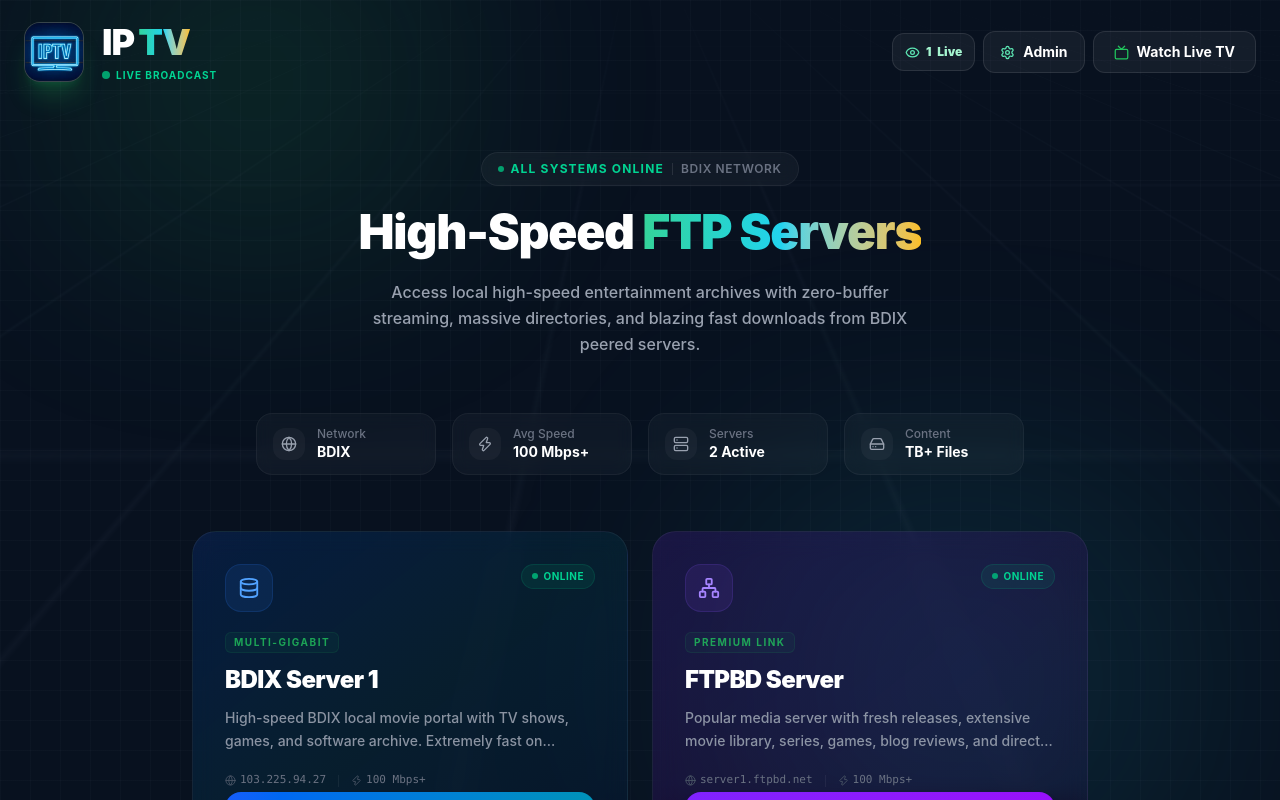
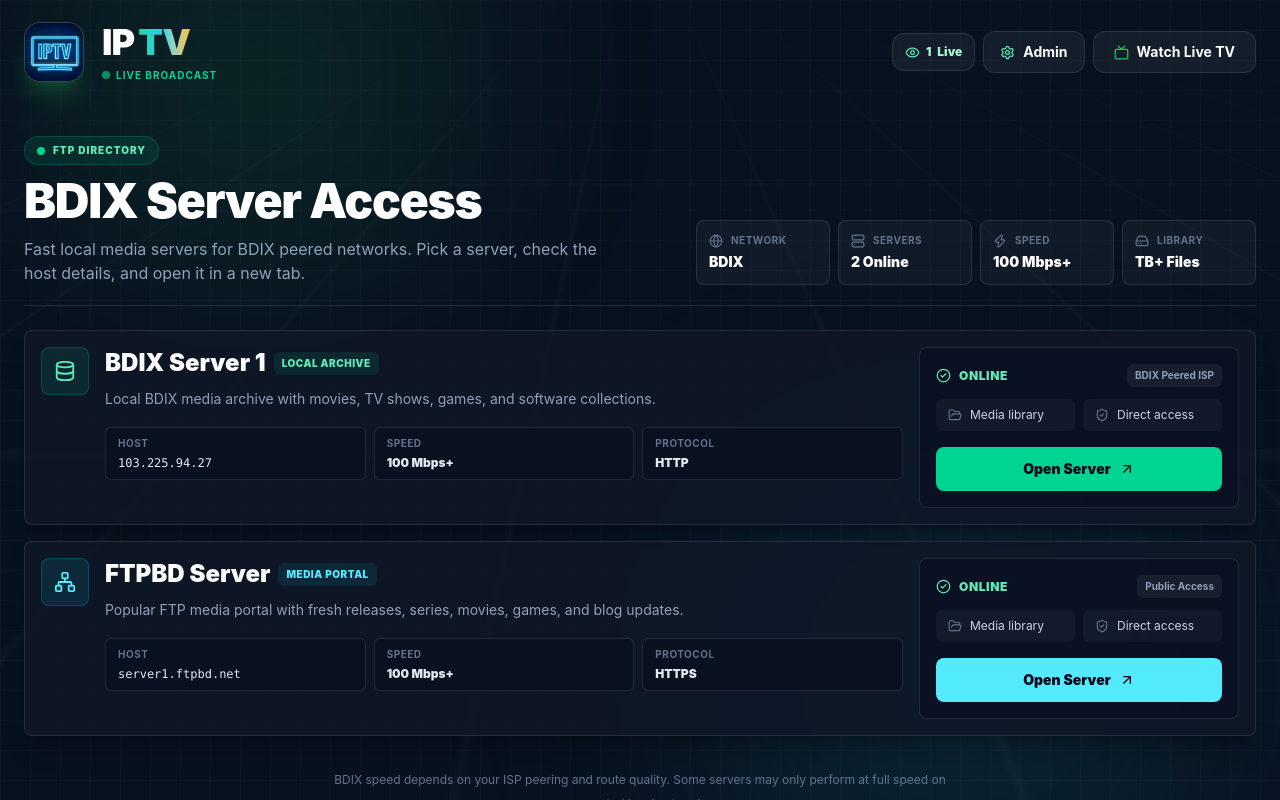
Before and after one commit to shafik4bd/live-tv-bd, a Next.js app: page /ftp in a window 1280 px wide. Shown: the top 800 px of the page. Built offline with nearby package versions, Linux system fonts and the light colour scheme.

Commit message:
Refactor FTP page layout and server details
Updated server descriptions and badges for clarity. Refactored stats to summary and adjusted layout for better presentation.

```diff
--- a/app/ftp/page.tsx
+++ b/app/ftp/page.tsx
@@ -2,13 +2,16 @@
 
 import { motion } from "motion/react";
 import {
+  ArrowUpRight,
+  CheckCircle2,
   Database,
+  FolderOpen,
+  Globe,
+  HardDrive,
   Network,
   Server,
+  ShieldCheck,
   Zap,
-  HardDrive,
-  Globe,
-  ArrowUpRight,
 } from "lucide-react";
 
 import BackgroundScene from "../components/BackgroundScene";
@@ -20,218 +23,178 @@ const ftpServers = [
     name: "BDIX Server 1",
     host: "103.225.94.27",
     url: "http://103.225.94.27/Infobase/",
-    description:
-      "High-speed BDIX local movie portal with TV shows, games, and software archive. Extremely fast on supported ISP lines.",
-    badge: "Multi-Gigabit",
+    description: "Local BDIX media archive with movies, TV shows, games, and software collections.",
+    badge: "Local Archive",
+    speed: "100 Mbps+",
+    protocol: "HTTP",
+    scope: "BDIX Peered ISP",
     icon: Database,
-    speed: "100 Mbps+",
-    gradient: "from-blue-600/15 via-cyan-600/10 to-blue-600/5",
-    borderHover: "hover:border-blue-500/30",
-    iconBg: "bg-blue-500/10 border-blue-500/15 text-blue-400",
-    accentColor: "blue",
-    btnGradient:
-      "bg-gradient-to-r from-blue-600 to-cyan-600 hover:from-blue-500 hover:to-cyan-500 shadow-lg shadow-blue-600/20 hover:shadow-blue-500/30",
+    accent: "emerald",
   },
   {
     id: "server-2",
     name: "FTPBD Server",
     host: "server1.ftpbd.net",
     url: "https://server1.ftpbd.net/#blog",
-    description:
-      "Popular media server with fresh releases, extensive movie library, series, games, blog reviews, and direct downloads.",
-    badge: "Premium Link",
+    description: "Popular FTP media portal with fresh releases, series, movies, games, and blog updates.",
+    badge: "Media Portal",
+    speed: "100 Mbps+",
+    protocol: "HTTPS",
+    scope: "Public Access",
     icon: Network,
-    speed: "100 Mbps+",
-    gradient: "from-violet-600/15 via-purple-600/10 to-violet-600/5",
-    borderHover: "hover:border-violet-500/30",
-    iconBg: "bg-violet-500/10 border-violet-500/15 text-violet-400",
-    accentColor: "violet",
-    btnGradient:
-      "bg-gradient-to-r from-violet-600 to-purple-600 hover:from-violet-500 hover:to-purple-500 shadow-lg shadow-violet-600/20 hover:shadow-violet-500/30",
+    accent: "cyan",
   },
 ];
 
-const stats = [
+const summary = [
   { label: "Network", value: "BDIX", icon: Globe },
-  { label: "Avg Speed", value: "100 Mbps+", icon: Zap },
-  { label: "Servers", value: "2 Active", icon: Server },
-  { label: "Content", value: "TB+ Files", icon: HardDrive },
+  { label: "Servers", value: "2 Online", icon: Server },
+  { label: "Speed", value: "100 Mbps+", icon: Zap },
+  { label: "Library", value: "TB+ Files", icon: HardDrive },
 ];
 
 export default function FtpPage() {
   return (
-    <main className="relative min-h-screen text-white overflow-hidden pb-16">
+    <main className="relative min-h-screen overflow-hidden pb-12 text-white">
       <BackgroundScene />
       <div className="relative z-10">
         <Header />
 
-        <div className="max-w-6xl mx-auto px-4 sm:px-6 mt-8 sm:mt-12">
-          {/* ─── Page Header ─── */}
-          <div className="text-center max-w-3xl mx-auto space-y-5 mb-10 sm:mb-14">
+        <section className="mx-auto max-w-7xl px-4 pt-5 sm:px-6 sm:pt-8">
+          <div className="flex flex-col gap-5 border-b border-white/10 pb-5 lg:flex-row lg:items-end lg:justify-between">
             <motion.div
-              initial={{ opacity: 0, scale: 0.9 }}
-              animate={{ opacity: 1, scale: 1 }}
-              transition={{ duration: 0.5 }}
-              className="inline-flex items-center gap-2 px-4 py-2 rounded-full bg-white/[0.04] border border-white/[0.06] backdrop-blur-sm"
+              initial={{ opacity: 0, y: 12 }}
+              animate={{ opacity: 1, y: 0 }}
+              transition={{ duration: 0.35 }}
+              className="max-w-2xl"
             >
-              <span className="flex items-center gap-1.5 text-[10px] sm:text-xs font-bold uppercase tracking-widest text-emerald-400">
-                <span className="h-1.5 w-1.5 rounded-full bg-emerald-500 animate-pulse" />
-                All Systems Online
-              </span>
-              <span className="h-3 w-px bg-white/10" />
-              <span className="text-[10px] sm:text-xs font-semibold text-gray-500 uppercase tracking-wider">
-                BDIX Network
-              </span>
+              <div className="mb-3 inline-flex items-center gap-2 rounded-full border border-emerald-400/20 bg-emerald-400/10 px-3 py-1.5">
+                <span className="h-2 w-2 rounded-full bg-emerald-400" />
+                <span className="text-[10px] font-black uppercase tracking-widest text-emerald-300">FTP Directory</span>
+              </div>
+              <h1 className="text-3xl font-black tracking-tight sm:text-5xl">BDIX Server Access</h1>
+              <p className="mt-3 max-w-xl text-sm leading-6 text-slate-400 sm:text-base">
+                Fast local media servers for BDIX peered networks. Pick a server, check the host details, and open it in a new tab.
+              </p>
             </motion.div>
 
-            <motion.h1
-              initial={{ opacity: 0, y: 15 }}
+            <motion.div
+              initial={{ opacity: 0, y: 12 }}
               animate={{ opacity: 1, y: 0 }}
-              transition={{ duration: 0.6, delay: 0.1 }}
-              className="text-3xl sm:text-5xl font-black tracking-tight leading-[1.1]"
+              transition={{ duration: 0.35, delay: 0.08 }}
+              className="grid grid-cols-2 gap-2 sm:grid-cols-4 lg:w-[560px]"
             >
-              High-Speed{" "}
-              <span className="gradient-text">FTP Servers</span>
-            </motion.h1>
-
-            <motion.p
-              initial={{ opacity: 0, y: 15 }}
-              animate={{ opacity: 1, y: 0 }}
-              transition={{ duration: 0.6, delay: 0.2 }}
-              className="text-sm sm:text-base text-gray-400 font-medium max-w-xl mx-auto leading-relaxed"
-            >
-              Access local high-speed entertainment archives with zero-buffer
-              streaming, massive directories, and blazing fast downloads from
-              BDIX peered servers.
-            </motion.p>
+              {summary.map((item) => {
+                const Icon = item.icon;
+                return (
+                  <div key={item.label} className="rounded-lg border border-white/10 bg-white/[0.04] px-3 py-3">
+                    <div className="flex items-center gap-2 text-slate-500">
+                      <Icon size={14} />
+                      <span className="text-[10px] font-bold uppercase tracking-wider">{item.label}</span>
                     </div>
-
-          {/* ─── Stats Bar ─── */}
-          <motion.div
-            initial={{ opacity: 0, y: 20 }}
-            animate={{ opacity: 1, y: 0 }}
-            transition={{ duration: 0.5, delay: 0.25 }}
-            className="grid grid-cols-2 sm:grid-cols-4 gap-3 sm:gap-4 max-w-3xl mx-auto mb-10 sm:mb-14"
-          >
-            {stats.map((stat, i) => {
-              const StatIcon = stat.icon;
-              return (
-                <div
-                  key={i}
-                  className="flex items-center gap-3 px-4 py-3 rounded-2xl bg-white/[0.03] border border-white/[0.05] backdrop-blur-sm"
-                >
-                  <div className="p-2 rounded-xl bg-white/[0.04]">
-                    <StatIcon size={16} className="text-gray-400" />
-                  </div>
-                  <div>
-                    <p className="text-xs text-gray-500 font-medium">
-                      {stat.label}
-                    </p>
-                    <p className="text-sm font-bold text-white">
-                      {stat.value}
-                    </p>
-                  </div>
+                    <p className="mt-1 text-sm font-black text-white">{item.value}</p>
                   </div>
                 );
               })}
             </motion.div>
+          </div>
 
-          {/* ─── Server Cards ─── */}
-          <div className="grid grid-cols-1 md:grid-cols-2 gap-5 sm:gap-6 max-w-4xl mx-auto">
-            {ftpServers.map((server, idx) => {
-              const IconComponent = server.icon;
+          <div className="mt-6 grid gap-4">
+            {ftpServers.map((server, index) => {
+              const Icon = server.icon;
+              const isEmerald = server.accent === "emerald";
               return (
-                <motion.div
+                <motion.article
                   key={server.id}
-                  initial={{ opacity: 0, y: 30 }}
+                  initial={{ opacity: 0, y: 14 }}
                   animate={{ opacity: 1, y: 0 }}
-                  transition={{
-                    duration: 0.5,
-                    delay: 0.3 + idx * 0.12,
-                  }}
-                  className={`relative overflow-hidden rounded-3xl border border-white/[0.06] bg-gradient-to-br ${server.gradient} backdrop-blur-md transition-all duration-500 hover:-translate-y-1 ${server.borderHover} group`}
+                  transition={{ duration: 0.35, delay: 0.12 + index * 0.08 }}
+                  className="grid gap-4 rounded-lg border border-white/10 bg-[#101827]/90 p-4 shadow-xl shadow-black/20 lg:grid-cols-[1fr_320px]"
                 >
-                  {/* Glow effect on hover */}
-                  <div className="absolute inset-0 opacity-0 group-hover:opacity-100 transition-opacity duration-700 pointer-events-none bg-gradient-to-br from-white/[0.02] to-transparent" />
+                  <div className="flex gap-4">
+                    <div
+                      className={`flex h-12 w-12 shrink-0 items-center justify-center rounded-lg border ${
+                        isEmerald
+                          ? "border-emerald-400/20 bg-emerald-400/10 text-emerald-300"
+                          : "border-cyan-400/20 bg-cyan-400/10 text-cyan-300"
+                      }`}
+                    >
+                      <Icon size={22} />
+                    </div>
+                    <div className="min-w-0 flex-1">
+                      <div className="flex flex-wrap items-center gap-2">
+                        <h2 className="text-xl font-black sm:text-2xl">{server.name}</h2>
+                        <span
+                          className={`rounded-md px-2 py-1 text-[10px] font-black uppercase tracking-wider ${
+                            isEmerald ? "bg-emerald-400/10 text-emerald-300" : "bg-cyan-400/10 text-cyan-300"
+                          }`}
+                        >
+                          {server.badge}
+                        </span>
+                      </div>
+                      <p className="mt-2 text-sm leading-6 text-slate-400">{server.description}</p>
 
-                  <div className="relative p-6 sm:p-8 flex flex-col justify-between h-[310px] sm:h-[340px]">
-                    {/* Top Section */}
-                    <div className="space-y-5">
-                      <div className="flex items-start justify-between">
-                        <div
-                          className={`p-3 rounded-2xl border ${server.iconBg} transition-transform duration-300 group-hover:scale-110`}
-                        >
-                          <IconComponent size={22} strokeWidth={2} />
+                      <div className="mt-4 grid gap-2 sm:grid-cols-3">
+                        <div className="rounded-md border border-white/10 bg-slate-950/35 px-3 py-2">
+                          <p className="text-[10px] font-bold uppercase tracking-wider text-slate-500">Host</p>
+                          <p className="mt-1 truncate font-mono text-xs text-slate-200">{server.host}</p>
                         </div>
-                        <div className="flex items-center gap-1.5 px-2.5 py-1 rounded-full bg-emerald-500/10 border border-emerald-500/15 select-none">
-                          <span className="h-1.5 w-1.5 rounded-full bg-emerald-500 animate-pulse" />
-                          <span className="text-[9px] sm:text-[10px] font-bold text-emerald-400 tracking-wider uppercase">
-                            Online
-                          </span>
+                        <div className="rounded-md border border-white/10 bg-slate-950/35 px-3 py-2">
+                          <p className="text-[10px] font-bold uppercase tracking-wider text-slate-500">Speed</p>
+                          <p className="mt-1 text-xs font-black text-slate-200">{server.speed}</p>
+                        </div>
+                        <div className="rounded-md border border-white/10 bg-slate-950/35 px-3 py-2">
+                          <p className="text-[10px] font-bold uppercase tracking-wider text-slate-500">Protocol</p>
+                          <p className="mt-1 text-xs font-black text-slate-200">{server.protocol}</p>
+                        </div>
+                      </div>
                     </div>
                   </div>
 
+                  <div className="flex flex-col justify-between gap-4 rounded-lg border border-white/10 bg-slate-950/30 p-4">
                     <div className="space-y-3">
-                        <div className="flex items-center gap-2">
-                          <span className="text-[10px] uppercase font-bold tracking-[0.15em] text-primary/80 bg-primary/5 px-2 py-0.5 rounded-md border border-primary/10">
-                            {server.badge}
+                      <div className="flex items-center justify-between gap-3">
+                        <span className="inline-flex items-center gap-2 text-xs font-black uppercase tracking-wider text-emerald-300">
+                          <CheckCircle2 size={15} />
+                          Online
+                        </span>
+                        <span className="rounded-md bg-white/[0.06] px-2 py-1 text-[10px] font-bold text-slate-400">
+                          {server.scope}
                         </span>
                       </div>
-                        <h3 className="text-xl sm:text-2xl font-black text-white leading-tight tracking-tight">
-                          {server.name}
-                        </h3>
-                        <p className="text-xs sm:text-sm text-gray-400/90 leading-relaxed font-medium line-clamp-2">
-                          {server.description}
-                        </p>
+                      <div className="grid grid-cols-2 gap-2 text-xs">
+                        <div className="flex items-center gap-2 rounded-md bg-white/[0.04] px-3 py-2 text-slate-300">
+                          <FolderOpen size={14} className="text-slate-500" />
+                          Media library
                         </div>
-
-                      {/* Host & Speed Info */}
-                      <div className="flex items-center gap-3 text-[10px] sm:text-[11px] text-gray-500 font-mono">
-                        <span className="flex items-center gap-1">
-                          <Globe size={11} className="text-gray-600" />
-                          {server.host}
-                        </span>
-                        <span className="h-3 w-px bg-white/[0.06]" />
-                        <span className="flex items-center gap-1">
-                          <Zap size={11} className="text-gray-600" />
-                          {server.speed}
-                        </span>
+                        <div className="flex items-center gap-2 rounded-md bg-white/[0.04] px-3 py-2 text-slate-300">
+                          <ShieldCheck size={14} className="text-slate-500" />
+                          Direct access
+                        </div>
                       </div>
                     </div>
 
-                    {/* CTA Button */}
                     <a
                       href={server.url}
                       target="_blank"
                       rel="noopener noreferrer"
-                      className={`w-full flex items-center justify-center gap-2.5 py-3.5 px-5 rounded-2xl text-white font-extrabold text-xs sm:text-sm transition-all duration-300 ${server.btnGradient} active:scale-[0.97]`}
+                      className={`inline-flex items-center justify-center gap-2 rounded-lg px-4 py-3 text-sm font-black text-slate-950 transition active:scale-[0.98] ${
+                        isEmerald ? "bg-emerald-400 hover:bg-emerald-300" : "bg-cyan-300 hover:bg-cyan-200"
+                      }`}
                     >
-                      <span>Go to FTP</span>
-                      <ArrowUpRight
-                        size={15}
-                        strokeWidth={2.5}
-                        className="transition-transform duration-300 group-hover:translate-x-0.5 group-hover:-translate-y-0.5"
-                      />
+                      Open Server
+                      <ArrowUpRight size={16} />
                     </a>
                   </div>
-                </motion.div>
+                </motion.article>
               );
             })}
           </div>
 
-          {/* ─── Footer Note ─── */}
-          <motion.div
-            initial={{ opacity: 0, y: 15 }}
-            animate={{ opacity: 1, y: 0 }}
-            transition={{ duration: 0.6, delay: 0.6 }}
-            className="mt-12 sm:mt-16 text-center max-w-lg mx-auto"
-          >
-            <p className="text-[10px] sm:text-xs text-gray-500/80 leading-relaxed font-medium">
-              BDIX FTP servers are hosted within local ISP networks. Maximum
-              speed (100 Mbps+) is available when your ISP is peered with BDIX.
+          <p className="mx-auto mt-8 max-w-2xl text-center text-xs leading-6 text-slate-500">
+            BDIX speed depends on your ISP peering and route quality. Some servers may only perform at full speed on supported local networks.
           </p>
-          </motion.div>
-        </div>
+        </section>
       </div>
     </main>
   );
```
Lines whose indentation alone changed are shown as unchanged.
